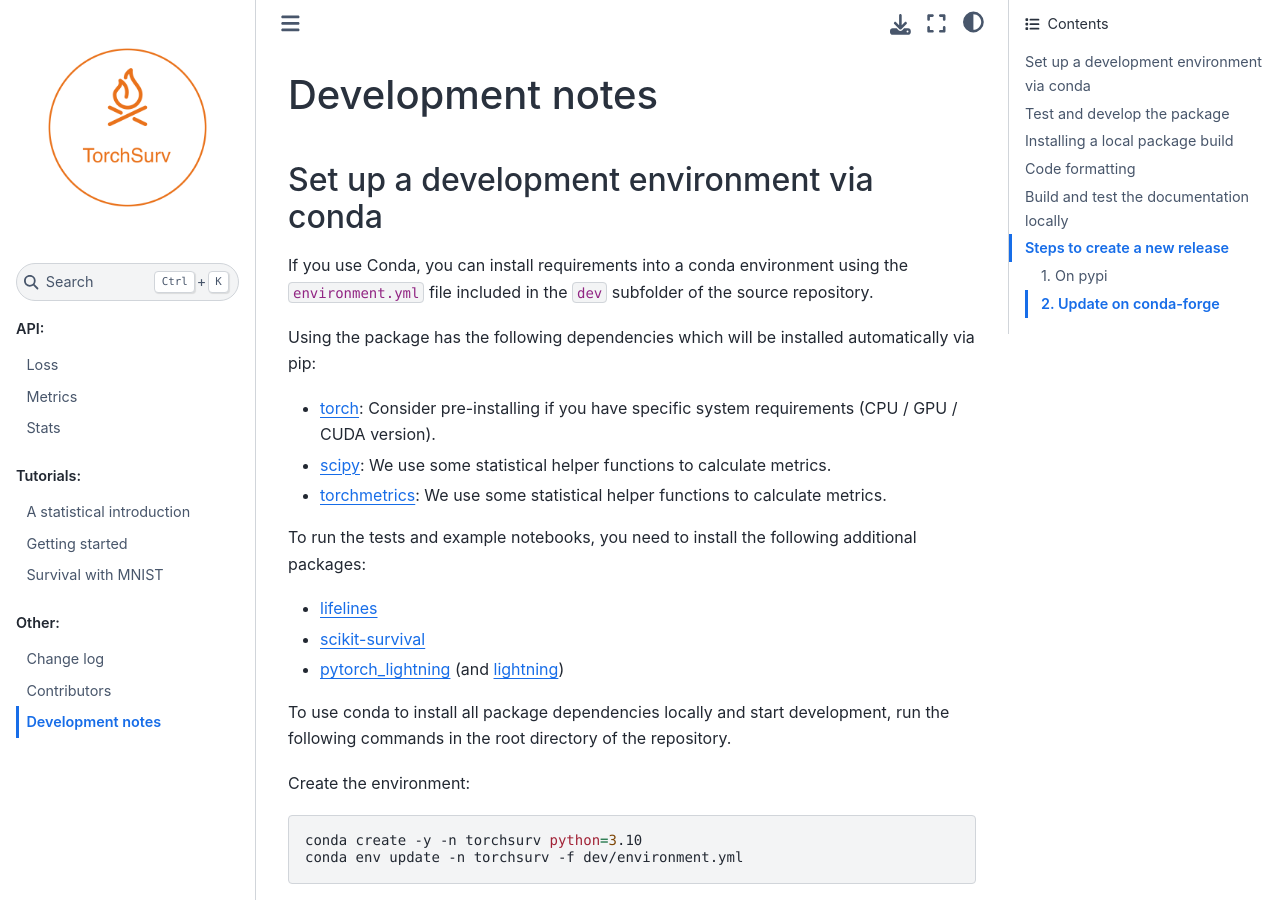
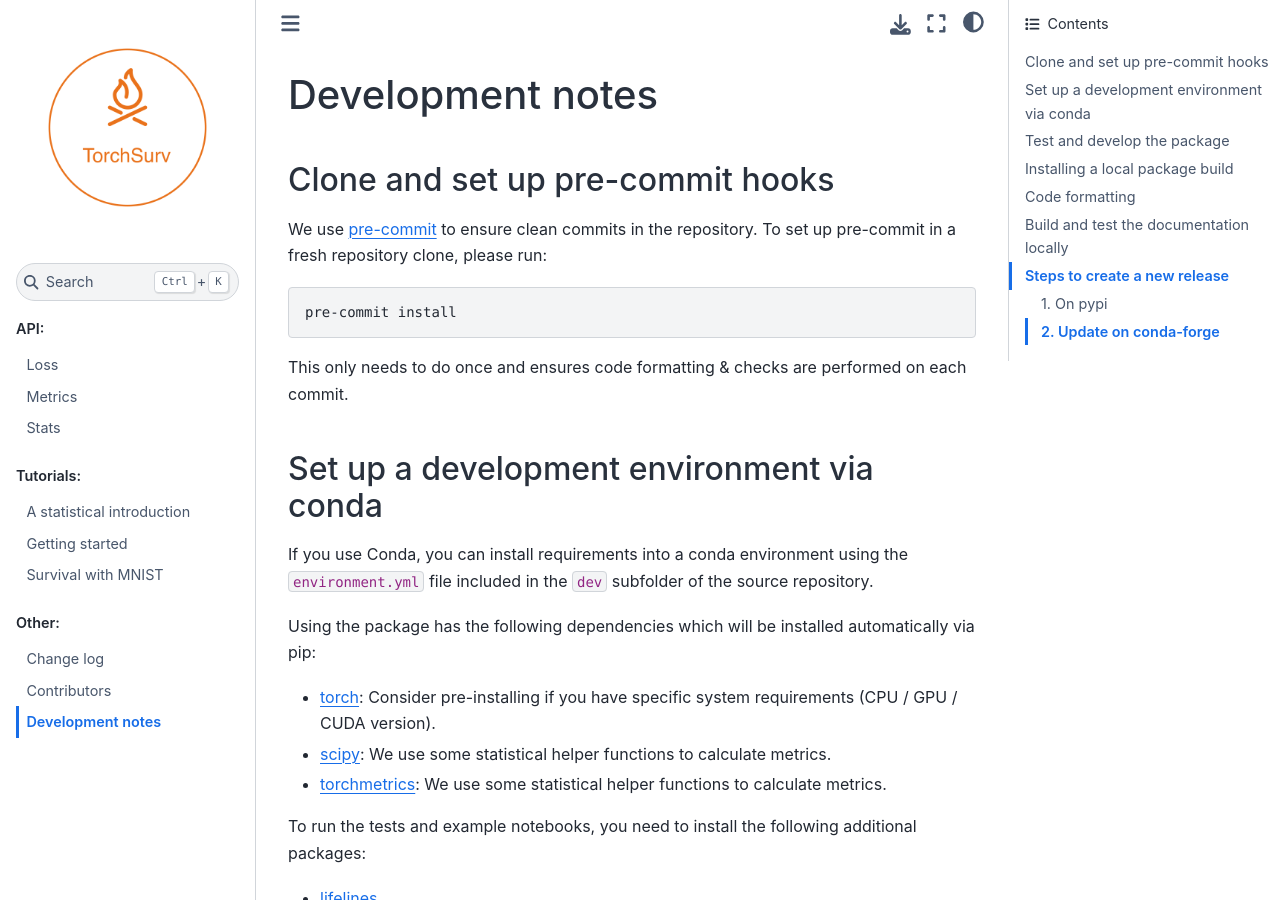
Before and after one commit to Novartis/torchsurv, a Sphinx documentation site: the page built from docs/devnotes.md, in a window 1280 px wide and 900 px high. Built offline with Sphinx 7.4.7 and the Sphinx Book theme 1.1.4, drawn with Linux system fonts in a browser that asks for light colours.

Commit message:
document pre-commit use

````diff
--- a/docs/devnotes.md
+++ b/docs/devnotes.md
@@ -1,4 +1,15 @@
 # Development notes
+
+## Clone and set up pre-commit hooks
+
+We use [pre-commit](https://pre-commit.com/) to ensure clean commits in the repository. To set up
+pre-commit in a fresh repository clone, please run:
+
+```bash
+pre-commit install
+```
+
+This only needs to do once and ensures code formatting & checks are performed on each commit.
 
 ## Set up a development environment via conda
 
````
Also changed, not shown: 1 other file.
